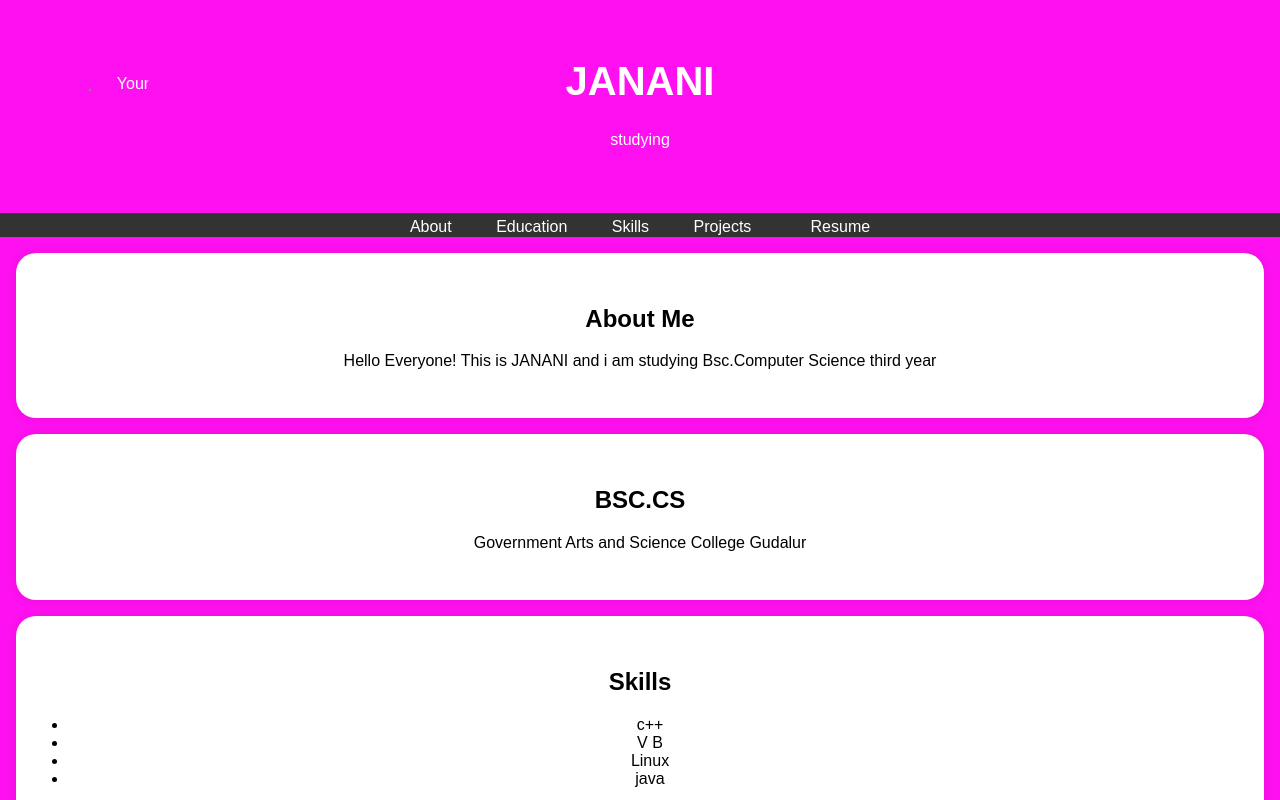
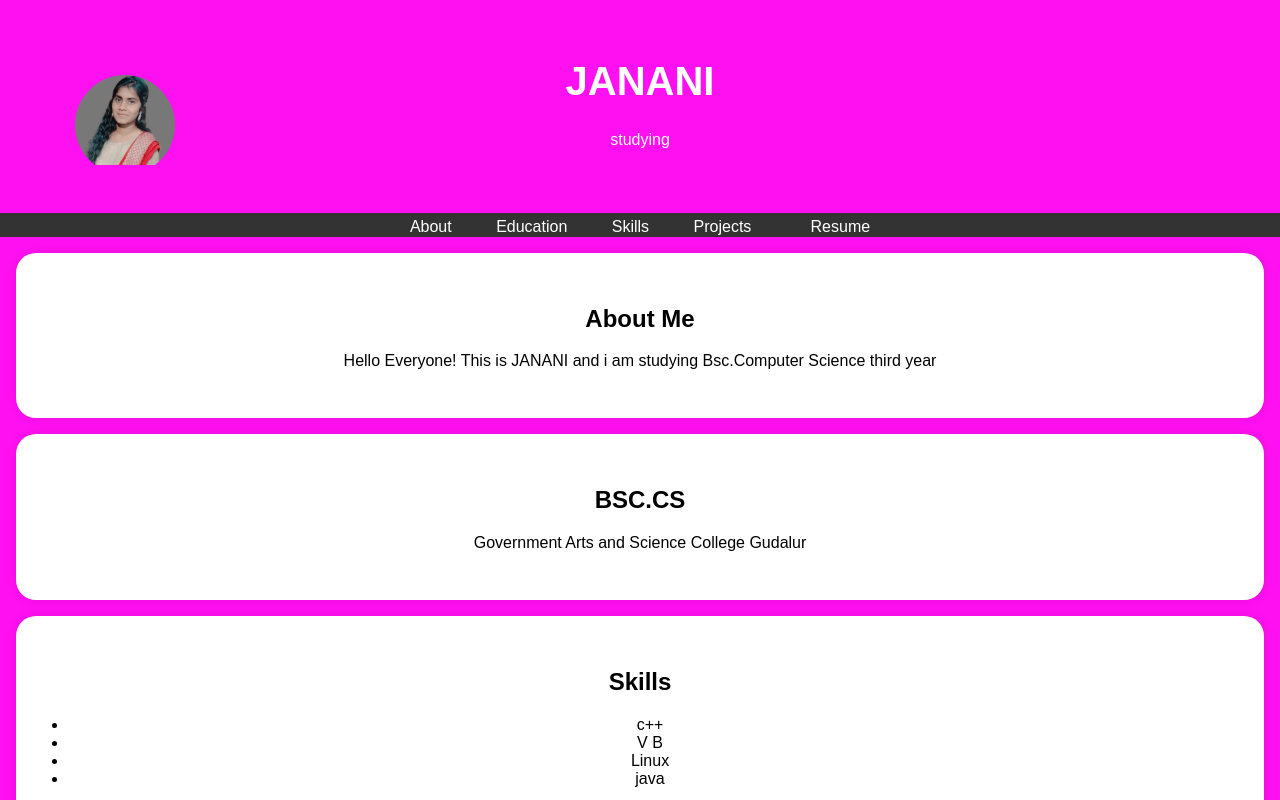
Before and after one commit to Janani31102003/Digitalporfolio-, a plain HTML site: page index.html in a window 1280 px wide. Shown: the top 800 px of the page. Drawn offline with Linux system fonts and the light colour scheme.

Commit message:
Update and rename index (3).html to index.html

```diff
--- a/index (3).html
+++ b/index.html
@@ -91,7 +91,7 @@
            <div class="header-content">
              <!-- Add your profile picture here -->
                <h1>JANANI</h1></h1>
-         <img src="/image /janani.jpg" alt="Your" class="profile-picture">
+         <img src="Picsart_23-10-26_20-25-49-205.jpg" alt="Your" class="profile-picture">
              <p> studying</p>
 
            </div>
```
